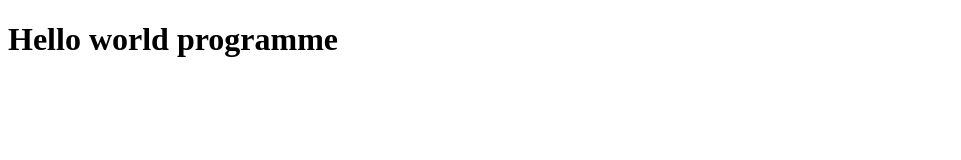
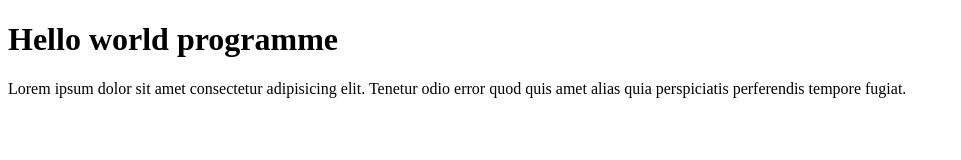
Before and after one commit to Shailaanerao/scratchProject, a plain HTML site: page index.html in a window 1280 px wide. Shown: the whole page, without its empty margins (0-961 px from the left). Drawn offline with Linux system fonts and the light colour scheme.

Commit message:
third repo

```diff
--- a/index.html
+++ b/index.html
@@ -7,5 +7,6 @@
 </head>
 <body>
     <h1>Hello world programme</h1>
+    <p>Lorem ipsum dolor sit amet consectetur adipisicing elit. Tenetur odio error quod quis amet alias quia perspiciatis perferendis tempore fugiat.</p>
 </body>
 </html>
```
